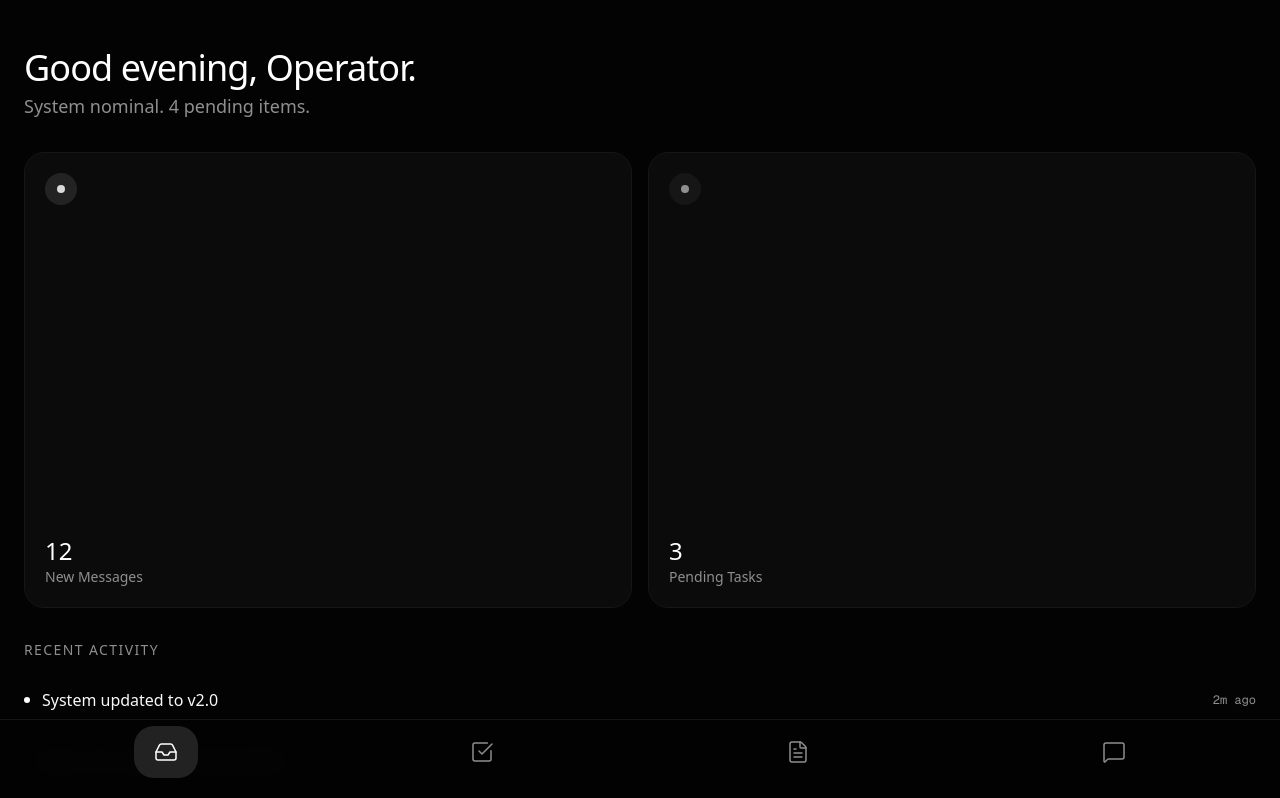
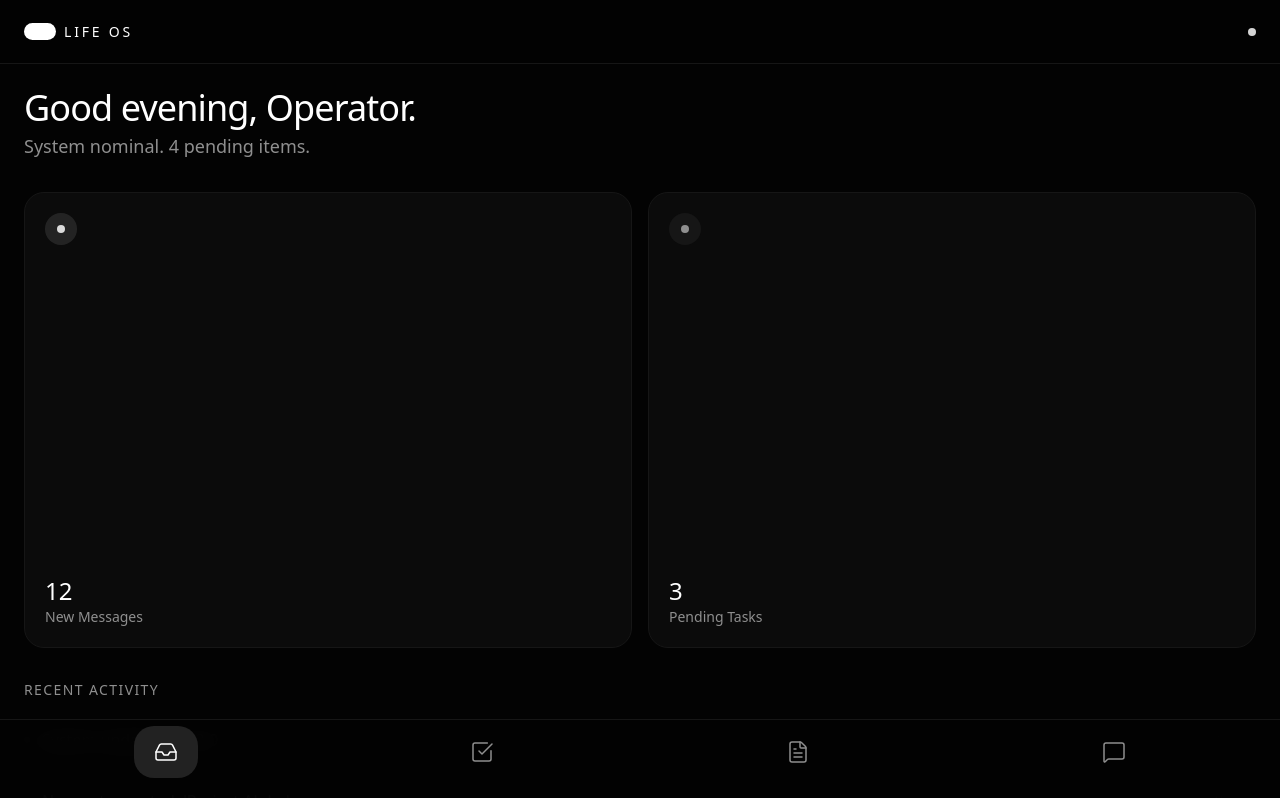
Before and after one commit to ChetanG111/life-os, a Next.js app: page /inbox in a window 1280 px wide. Shown: the top 798 px of the page. Built offline with nearby package versions, Linux system fonts and the light colour scheme.

Commit message:
anims.......

```diff
--- a/app/inbox/page.tsx
+++ b/app/inbox/page.tsx
@@ -13,7 +13,7 @@ const container: Variants = {
 }
 
 const item: Variants = {
-  hidden: { opacity: 0, y: 20 },
+  hidden: { opacity: 0, y: 15 },
   show: {
     opacity: 1,
     y: 0,
@@ -34,7 +34,7 @@ export default function InboxPage() {
       variants={container}
       initial="hidden"
       animate="show"
-      className="p-6 pt-12 space-y-8"
+      className="p-6 space-y-8"
     >
       {/* Header */}
       <motion.div variants={item} className="space-y-1">
@@ -45,8 +45,9 @@ export default function InboxPage() {
       {/* Quick Status */}
       <motion.div variants={item} className="grid grid-cols-2 gap-4">
         <motion.div
+          variants={item}
           whileHover={{ scale: 1.02 }}
-          whileTap={{ scale: 0.98 }}
+          whileTap={{ scale: 0.95 }}
           className="rounded-2xl bg-card border border-border p-5 flex flex-col justify-between aspect-[4/3] cursor-pointer"
         >
           <div className="size-8 rounded-full bg-primary/10 flex items-center justify-center">
@@ -58,8 +59,9 @@ export default function InboxPage() {
           </div>
         </motion.div>
         <motion.div
+          variants={item}
           whileHover={{ scale: 1.02 }}
-          whileTap={{ scale: 0.98 }}
+          whileTap={{ scale: 0.95 }}
           className="rounded-2xl bg-card border border-border p-5 flex flex-col justify-between aspect-[4/3] cursor-pointer"
         >
           <div className="size-8 rounded-full bg-muted flex items-center justify-center">
@@ -103,7 +105,7 @@ export default function InboxPage() {
           <motion.div
             key={i}
             variants={item}
-            whileTap={{ scale: 0.98 }}
+            whileTap={{ scale: 0.95 }}
             className="rounded-xl border border-border bg-card p-4"
           >
             <div className="h-4 w-2/3 rounded bg-muted/20 mb-2" />
--- a/app/layout.tsx
+++ b/app/layout.tsx
@@ -2,6 +2,7 @@ import type { Metadata } from "next";
 import { Geist, Geist_Mono } from "next/font/google";
 import "./globals.css";
 import { BottomNav } from "@/components/layout/bottom-nav";
+import { Header } from "@/components/layout/header";
 
 const geistSans = Geist({
   variable: "--font-geist-sans",
@@ -28,7 +29,8 @@ export default function RootLayout({
       <body
         className={`${geistSans.variable} ${geistMono.variable} antialiased bg-background text-foreground`}
       >
-        <main className="min-h-screen pb-24">
+        <Header />
+        <main className="min-h-screen pt-16 pb-24">
           {children}
         </main>
         <BottomNav />
--- a/app/notes/page.tsx
+++ b/app/notes/page.tsx
@@ -13,7 +13,7 @@ const container: Variants = {
 }
 
 const item: Variants = {
-  hidden: { opacity: 0, y: 20 },
+  hidden: { opacity: 0, y: 15 },
   show: {
     opacity: 1,
     y: 0,
@@ -31,7 +31,7 @@ export default function NotesPage() {
       variants={container}
       initial="hidden"
       animate="show"
-      className="p-6 pt-12 space-y-6"
+      className="p-6 space-y-6"
     >
       <motion.div variants={item}>
         <h1 className="text-3xl font-light tracking-tight text-white">Notes</h1>
@@ -41,7 +41,7 @@ export default function NotesPage() {
           <motion.div
             key={i}
             variants={item}
-            whileTap={{ scale: 0.96 }}
+            whileTap={{ scale: 0.95 }}
             className="aspect-[3/4] rounded-xl border border-border bg-card p-4"
           >
             <div className="h-4 w-full rounded bg-muted/20 mb-2" />
--- a/app/tasks/page.tsx
+++ b/app/tasks/page.tsx
@@ -13,7 +13,7 @@ const container: Variants = {
 }
 
 const item: Variants = {
-  hidden: { opacity: 0, y: 20 },
+  hidden: { opacity: 0, y: 15 },
   show: {
     opacity: 1,
     y: 0,
@@ -31,7 +31,7 @@ export default function TasksPage() {
       variants={container}
       initial="hidden"
       animate="show"
-      className="p-6 pt-12 space-y-6"
+      className="p-6 space-y-6"
     >
       <motion.div variants={item}>
         <h1 className="text-3xl font-light tracking-tight text-white">Tasks</h1>
@@ -42,7 +42,7 @@ export default function TasksPage() {
           <motion.div
             key={i}
             variants={item}
-            whileTap={{ scale: 0.98 }}
+            whileTap={{ scale: 0.95 }}
             className="flex items-center gap-4 rounded-xl border border-border bg-card p-4"
           >
             <div className="size-5 rounded-full border border-muted-foreground/30" />
--- a/app/template.tsx
+++ b/app/template.tsx
@@ -5,9 +5,14 @@ import { motion } from "framer-motion"
 export default function Template({ children }: { children: React.ReactNode }) {
   return (
     <motion.div
-      initial={{ opacity: 0, y: 10 }}
+      initial={{ opacity: 0, y: 15 }}
       animate={{ opacity: 1, y: 0 }}
-      transition={{ ease: "easeInOut", duration: 0.3 }}
+      transition={{
+        type: "spring",
+        stiffness: 200,
+        damping: 30,
+        duration: 0.5
+      }}
     >
       {children}
     </motion.div>
--- /dev/null
+++ b/components/layout/header.tsx
@@ -0,0 +1,27 @@
+"use client"
+
+import Image from "next/image"
+import { motion } from "framer-motion"
+
+export function Header() {
+  return (
+    <motion.header
+      initial={{ opacity: 0, y: -10 }}
+      animate={{ opacity: 1, y: 0 }}
+      transition={{ type: "spring", stiffness: 400, damping: 30 }}
+      className="fixed top-0 left-0 right-0 z-50 flex h-16 items-center justify-between border-b border-border bg-background/80 px-6 backdrop-blur-md"
+    >
+      <div className="flex items-center gap-2">
+        <Image
+          src="/logo.png"
+          alt="Life OS Logo"
+          width={32}
+          height={32}
+          className="rounded-full brightness-0 invert"
+        />
+        <span className="text-sm font-medium uppercase tracking-[0.2em] text-white">Life OS</span>
+      </div>
+      <div className="size-2 rounded-full bg-primary animate-pulse" />
+    </motion.header>
+  )
+}
```
Also changed, not shown: public/logo.png (added), 1 other file (tests, documents, lock files or other folders).
